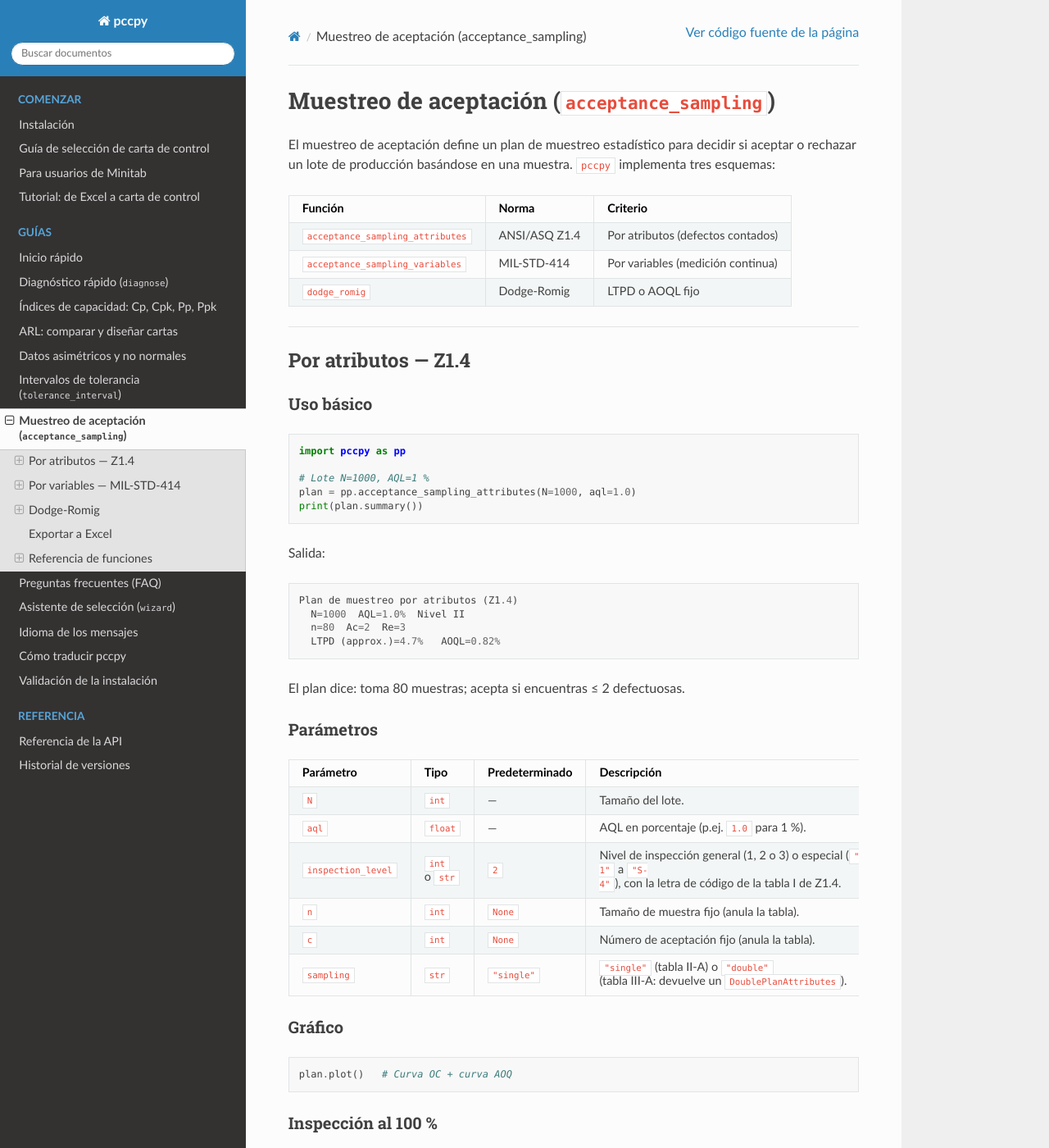
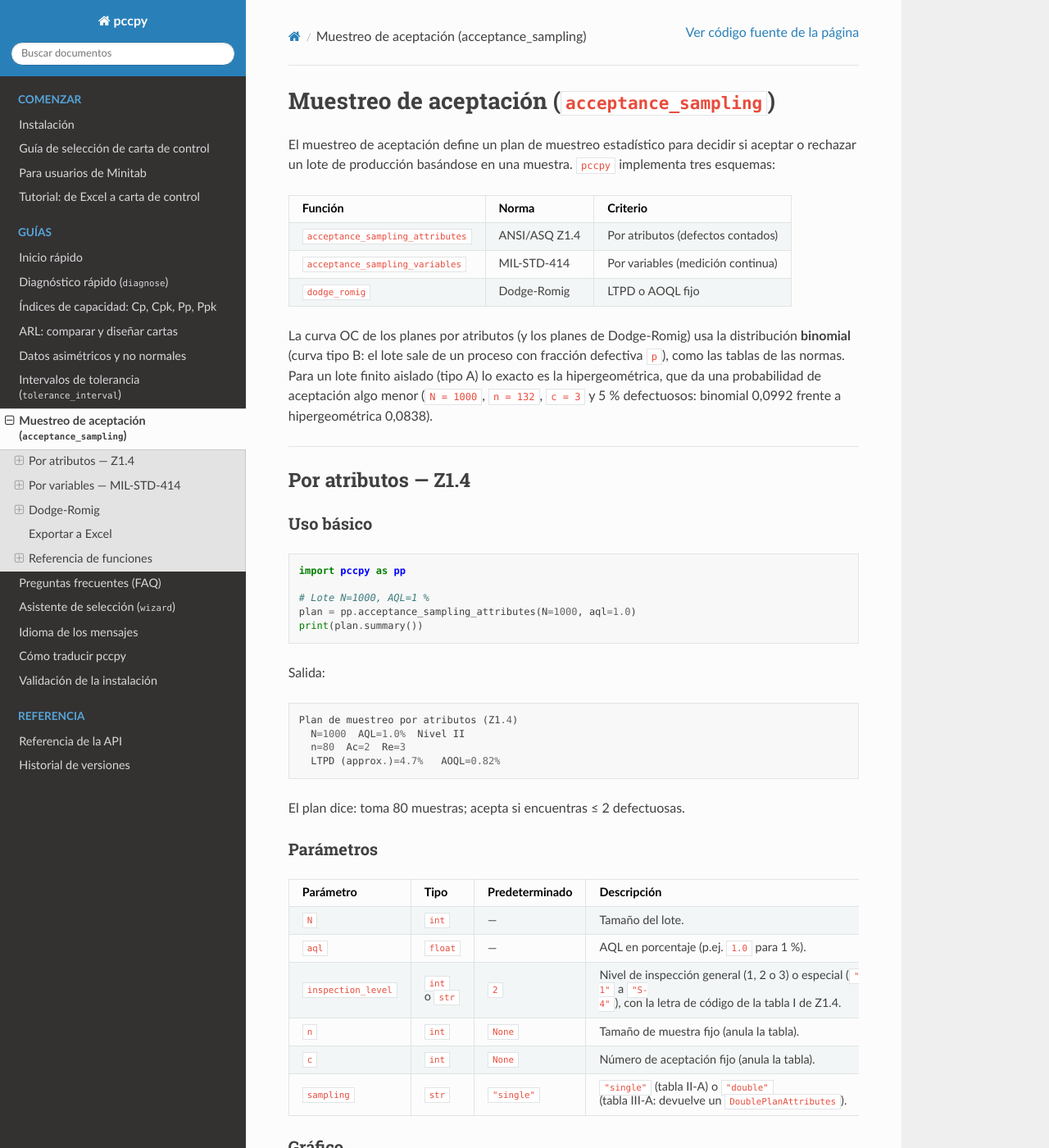
Before and after one commit to LeoSanta15/pccpy, a Sphinx documentation site: the page built from docs/source/acceptance.md, in a window 1280 px wide and 1400 px high. Shown: the whole window at 82% size. Built offline with Sphinx 7.4.7 and the Read the Docs theme 3.1.0, drawn with Linux system fonts in a browser that asks for light colours; some of the changed text lies outside the part shown.

Commit message:
docs: la curva OC por atributos usa la binomial (tipo B), no la hipergeométrica
Docstrings, guía de muestreo, README (es/en) y catálogos .po; con un ejemplo medido (N = 1000, n = 132, c = 3, 5 %: 0,0992 frente a 0,0838). No cambia resultados.

Co-Authored-By: Claude Sonnet 5.5 <noreply@anthropic.com>
Claude-Session: https://claude.ai/code/session_01XAu8rNosNy8JMkjpWPWLHb

````diff
--- a/docs/source/acceptance.md
+++ b/docs/source/acceptance.md
@@ -9,6 +9,11 @@ aceptar o rechazar un lote de producción basándose en una muestra.
 | `acceptance_sampling_attributes` | ANSI/ASQ Z1.4 | Por atributos (defectos contados) |
 | `acceptance_sampling_variables` | MIL-STD-414 | Por variables (medición continua) |
 | `dodge_romig` | Dodge-Romig | LTPD o AOQL fijo |
+
+La curva OC de los planes por atributos (y los planes de Dodge-Romig) usa la distribución **binomial** (curva tipo B: el lote sale
+de un proceso con fracción defectiva `p`), como las tablas de las normas. Para un lote finito aislado (tipo A) lo exacto es la
+hipergeométrica, que da una probabilidad de aceptación algo menor (`N = 1000`, `n = 132`, `c = 3` y 5 % defectuosos: binomial 0,0992
+frente a hipergeométrica 0,0838).
 
 ---
 
@@ -65,7 +70,7 @@ es `ac2` o menos (`re2 = ac2 + 1`).
 
 ```python
 doble = pp.acceptance_sampling_attributes(N=1000, aql=1.0, sampling="double")
-doble.pa(0.01)    # probabilidad de aceptación exacta, con la binomial
+doble.pa(0.01)    # probabilidad de aceptación con la binomial (curva tipo B)
 doble.asn(0.01)   # tamaño medio de muestra: n1 + n2·P(ac1 < d1 < re1)
 doble.plot()      # OC + AOQ + ASN
 ```
````
Also changed, not shown: CHANGELOG.md (+7 -0 lines), README.md (+2 -2 lines), README_en.md (+2 -2 lines), 3 other files.
